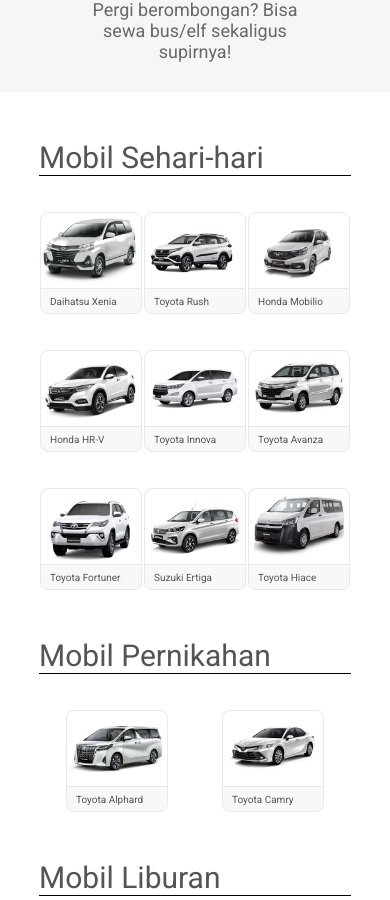
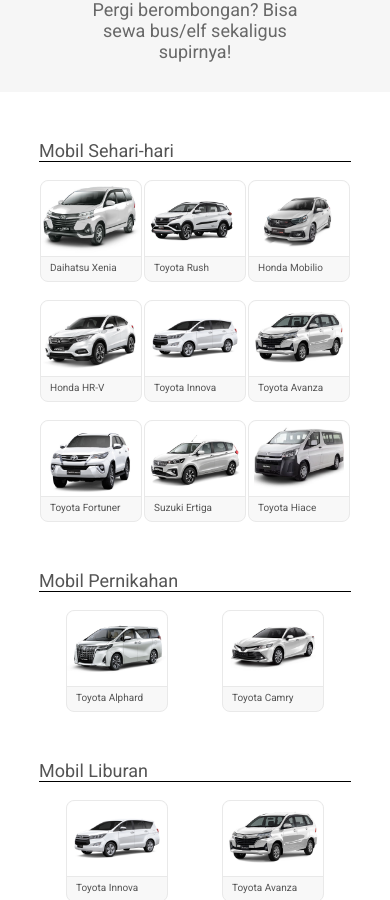
Before and after one commit to ilhamksyuriadi/tap-rent-car, a React (Create React App) app: page / in a window 390 px wide. Shown: the part 1956-2856 px from the top of the page. Built offline with nearby package versions, Linux system fonts and the light colour scheme.

Commit message:
revised responsive car list (1)

```diff
--- a/src/components/CarCard.scss
+++ b/src/components/CarCard.scss
@@ -49,12 +49,14 @@
     .card-layout{
         width: 100px;
         height: 100px;
+        margin-top: 18px;
         // background: red;
         img{
 
         }
         h4{
             font-size: 10px;
+            margin-top: 1px;
         }
     }
 }
--- a/src/components/CarList.scss
+++ b/src/components/CarList.scss
@@ -102,7 +102,7 @@
             .head{
 
                 h3{
-
+                    font-size: 18px;
                 }
             }
             .car{
@@ -118,7 +118,7 @@
                     .head{
 
                         h3{
-
+                            font-size: 18px;
                         }
                     }
                     .car{
```
